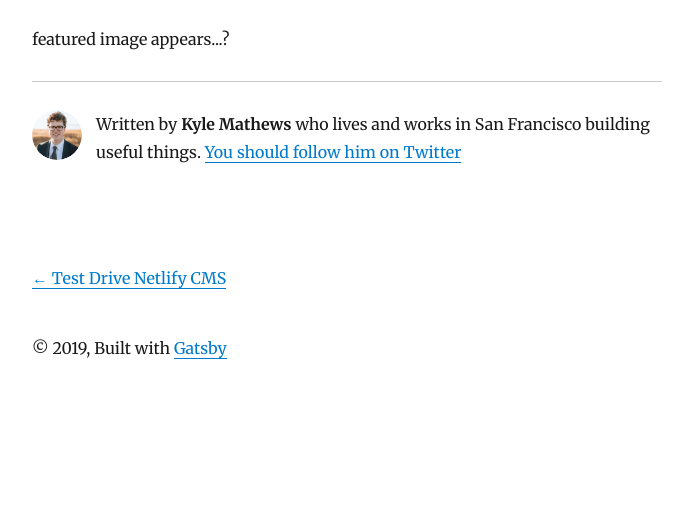
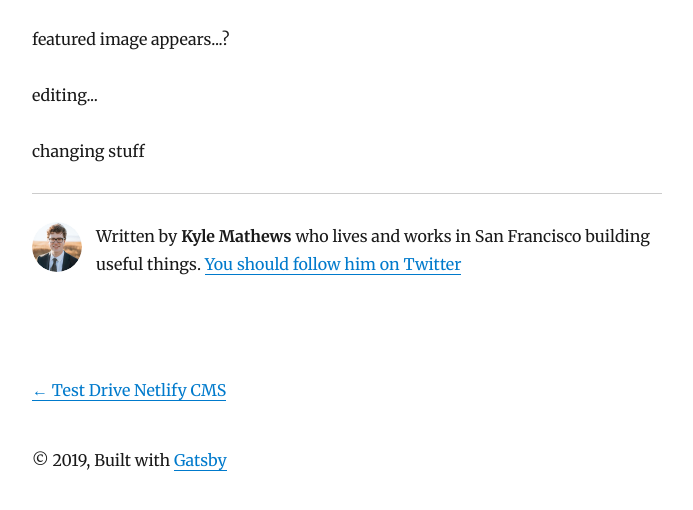
Before and after one commit to denisIL/gatsby-blog, a Gatsby site: page /test-out-image-upload/ in a window 1280 px wide. Shown: the part 170-680 px from the top of the page, without its empty margins (293-986 px from the left). Built offline with nearby package versions, Linux system fonts and the light colour scheme; Gatsby itself is replaced by a stand-in of ours; some packages are replaced by stand-ins of ours.

Commit message:
Update Blog “test-out-image-upload”

```diff
--- a/content/blog/test-out-image-upload.md
+++ b/content/blog/test-out-image-upload.md
@@ -5,3 +5,7 @@ description: img upload
 thumbnail: /img/the-three-musketeers.jpg
 ---
 featured image appears...?
+
+editing...
+
+changing stuff
```
